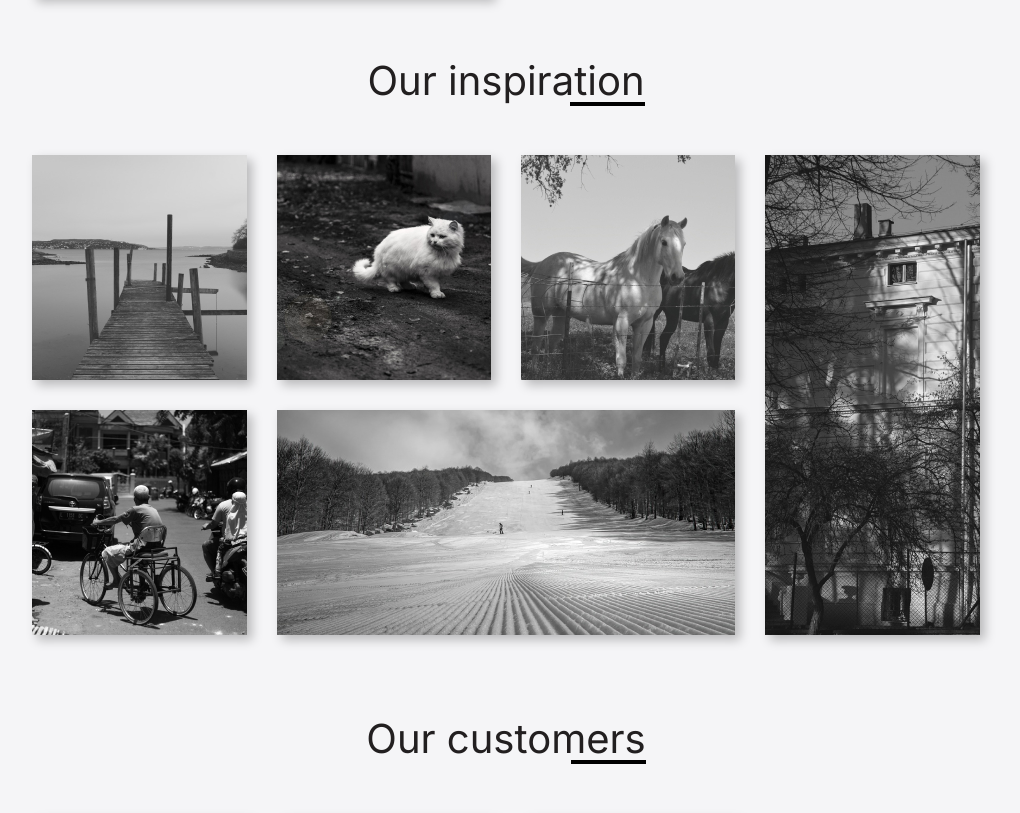
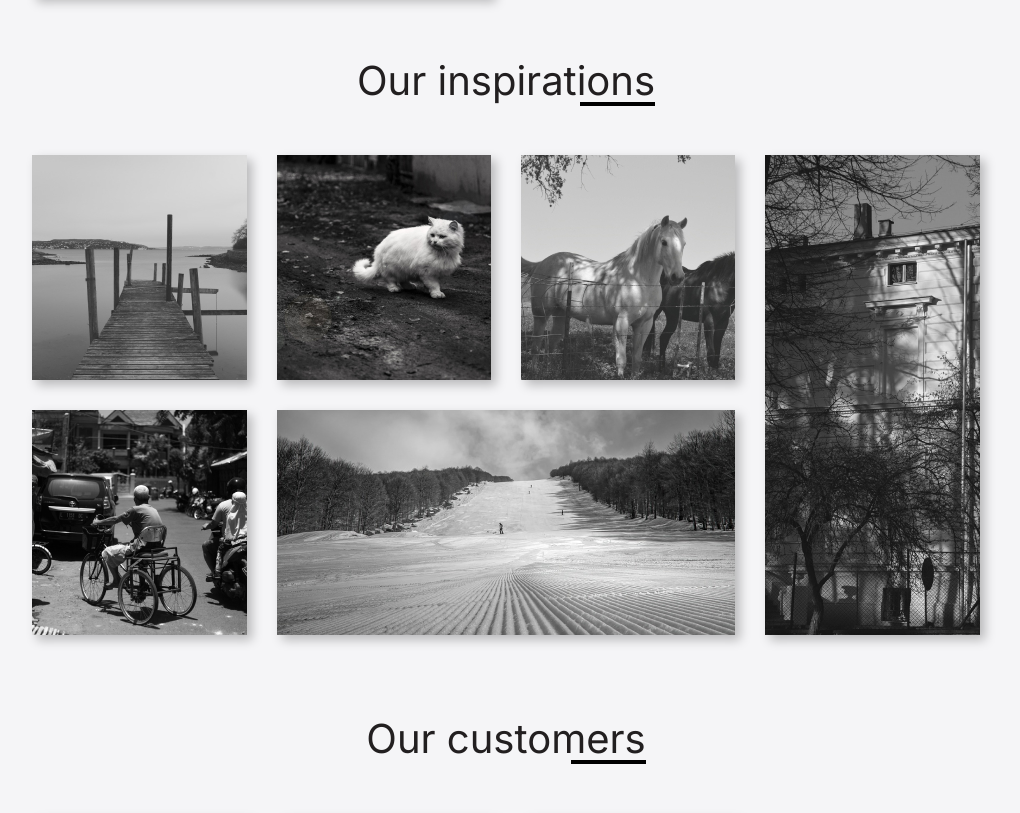
Before and after one commit to dockerstar/Monovision_studio, a plain HTML site: page src/index.html in a window 1280 px wide. Shown: the part 2628-3441 px from the top of the page, without its empty margins (134-1154 px from the left). Drawn offline with Linux system fonts and the light colour scheme.

Commit message:
changhe title section

```diff
--- a/src/index.html
+++ b/src/index.html
@@ -81,7 +81,7 @@
 			</section>
 			<section class="inspiration">
 				<div class="container">
-					<div class="title"><span>Our inspiration</span></div>
+					<div class="title"><span>Our inspirations</span></div>
 					<div class="divider"></div>
 					<div class="inspiration__grid">
 						<img src="img/inspiration/bridge.jpg" alt="">
```
